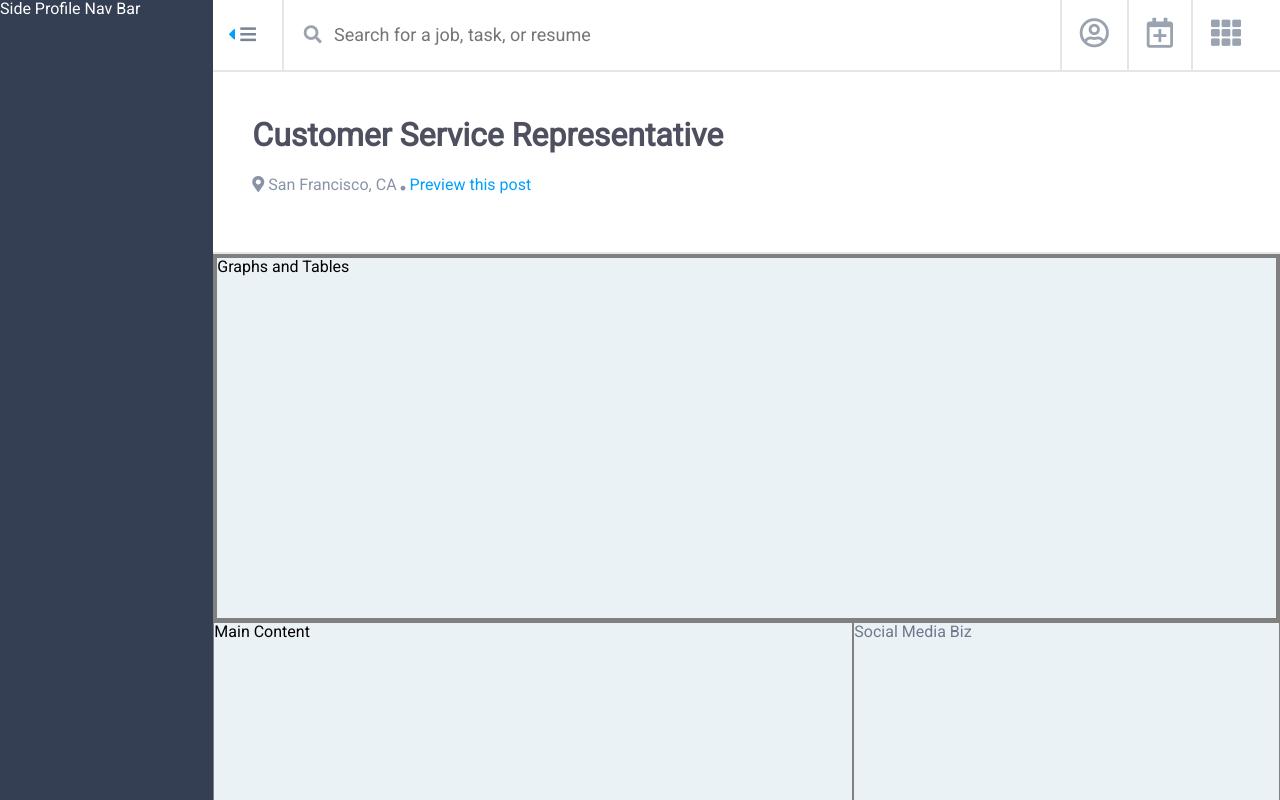
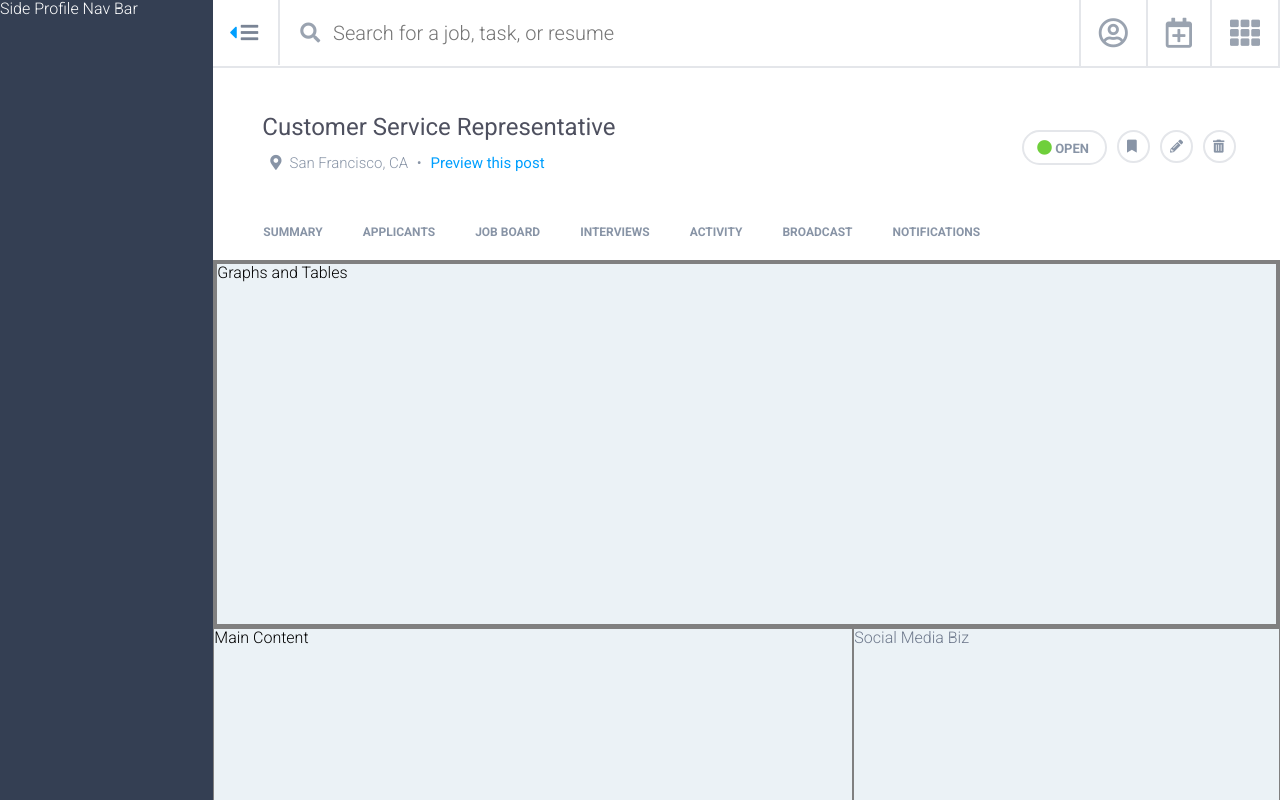
Before and after one commit to whitneyburton/wb-comp-challenge-2, a plain HTML site: page index.html in a window 1280 px wide. Shown: the top 800 px of the page. Drawn offline with Linux system fonts and the light colour scheme.

Commit message:
Add more structure and styling of nav and header

```diff
--- a/index.html
+++ b/index.html
@@ -3,54 +3,83 @@
 <html>
 <head>
   <title>Static Comp 2</title>
-  <link rel='stylesheet' href='styles.css'>
-  <link rel='stylesheet' href='normalize.css'>
-  <meta name='viewport' content='width=device-width, initial-scale=1'>
-  <link href='https://fonts.googleapis.com/css?family=Roboto' rel='stylesheet'>
-  <link rel='stylesheet' href='https://use.fontawesome.com/releases/v5.4.1/css/all.css' integrity='sha384-5sAR7xN1Nv6T6+dT2mhtzEpVJvfS3NScPQTrOxhwjIuvcA67KV2R5Jz6kr4abQsz' crossorigin='anonymous'>
+  <link rel="stylesheet" href="styles.css">
+  <link rel="stylesheet" href="normalize.css">
+  <meta name="viewport" content="width=device-width, initial-scale=1">
+  <link href="https://fonts.googleapis.com/css?family=Roboto:300,400,500,700,900" rel="stylesheet">
+  <link rel="stylesheet" href="https://use.fontawesome.com/releases/v5.4.1/css/all.css" integrity="sha384-5sAR7xN1Nv6T6+dT2mhtzEpVJvfS3NScPQTrOxhwjIuvcA67KV2R5Jz6kr4abQsz" crossorigin="anonymous">
 </head>
 
-<body class='container'>
+<body class="container">
 
-  <aside class='left-sidebar'>
+  <aside class="left-sidebar">
     Side Profile Nav Bar
   </aside>
 
 <!-- header search bar -->
-  <header>
-    <span id='expand'>
-      <i class='fas fa-caret-left'></i>
-      <i class='fas fa-bars'></i>
-    </span>
-    <span id='searchbar'>
-      <i class='fas fa-search'></i>
+  <nav>
+    <ul>
+      <li class="expand-carrot"><i class="fas fa-caret-left"></i></li>
+      <li class="expand-menu"><i class="fas fa-bars"></i></li>
+    </ul>
+    <span id="searchbar">
+      <i class="fas fa-search"></i>
       <input type=text placeholder="Search for a job, task, or resume">
     </span>
-      <span class='icon1'><i class='far fa-user-circle'></i></span>
-      <span class='icon2'><i class='far fa-calendar-plus'></i></span>
-      <span class='icon3'><i class='fas fa-th'></i></span>
-  </header>
-
-  <nav class='nav'>
-    <h1>Customer Service Representative</h1>
-    <article class='location-info'>
-      <i class="fas fa-map-marker-alt"></i>
-      <p class='city-info'>San Francisco, CA</p>
-      <i class="fas fa-circle"></i>
-      <p class='preview-link'>Preview this post</p>
-    </article>
+    <ul class="login-cal-nav">
+      <li class="login"><i class="far fa-user-circle"></i></li>
+      <li class="cal"><i class="far fa-calendar-plus"></i></li>
+      <li class="nav"><i class="fas fa-th"></i></li>
+    </ul>
   </nav>
 
+<!-- nav tabs -->
+  <div class="header-padding">
+    <header class="header">
+        <article class="job-info">
+          <h2>Customer Service Representative</h2>
+          <i class="fas fa-map-marker-alt"></i>
+          <p class="city-info">San Francisco, CA
+            <span class="bullet">&bull;</span></p>
+          <a class="preview-link" href="">Preview this post</a>
+        </article>
+        <article class="nav-buttons">
+          <section class="job-buttons open">
+            <i class="fas fa-circle"></i>
+            <span class="open-text">OPEN</span>
+          </section>
+          <section class="job-buttons bookmark">
+            <i class="fas fa-bookmark"></i>
+          </section>
+          <section class="job-buttons edit">
+            <i class="fas fa-pencil-alt"></i>
+          </section>
+          <section class="job-buttons delete">
+            <i class="fas fa-trash-alt"></i>
+          </section>
+        </article>
+      </header>
 
-  <article class='graphs'>
+      <ul class="nav-tabs">
+        <li class="summary-tab">SUMMARY</li>
+        <li class="applicants-tab">APPLICANTS</li>
+        <li class="job-board-tab">JOB BOARD</li>
+        <li class="interviews-tab">INTERVIEWS</li>
+        <li class="activity-tab">ACTIVITY</li>
+        <li class="broadcast-tab">BROADCAST</li>
+        <li class="notifications-tab">NOTIFICATIONS</li>
+      </ul>
+  </div>
+
+  <article class="graphs">
     Graphs and Tables
   </article>
 
-  <main class='main'>
+  <main class="main">
     Main Content
   </main>
 
-  <aside class='social-media'>
+  <aside class="social-media">
     Social Media Biz
   </aside>
 
--- a/styles.css
+++ b/styles.css
@@ -1,5 +1,6 @@
 * {
-  font-family: Roboto, sans serif;
+  font-family: Roboto, sans-serif;
+  font-weight: 300;
   margin: 0px;
   padding: 0px;
 }
@@ -17,30 +18,30 @@ aside.left-sidebar {
   grid-row: 1/6;
 }
 
-/* header search bar */
-header {
+/* nav search bar */
+nav {
   display: flex;
-  flex-direction: row;
-  align-content: space-between;
   border-bottom: 2px solid #e4e6ea;
   grid-column: 2/7;
-  grid-row: 1/3;
-  height: 70px;
+  height: 66px;
+  justify-content: space-between;
+  background-color: #FFF;
 }
 
-#expand {
-  width: 5%;
-  font-size: 18px;
-  color: #9aa3b0;
-  border-right: 2px solid #e4e6ea;
-  padding: 25px 0px 0px 15px;
+ul {
+  display: flex;
+}
+
+li.expand-carrot,
+li.expand-menu {
+  font-size: 20px;
 }
 
 #searchbar {
-  width: 69%;
-  font-size: 18px;
+  width: 100%;
+  font-size: 20px;
   color: #9aa3b0;
-  padding: 25px 20px;
+  padding: 22px 0px 0px 20px;
 }
 
 input {
@@ -51,32 +52,41 @@ input {
   padding-left: 8px;
 }
 
-.icon1,
-.icon2,
-.icon3 {
-  font-size: 30px;
-  border-left: 2px solid #e4e6ea
+ul.login-cal-nav {
+  display:flex;
+  list-style: none;
+  border-right: 2px solid #e4e6ea;
+
 }
 
-#expand:hover,
-.icon1:hover,
-.icon2:hover,
-.icon3:hover {
+li.expand-carrot, li.expand-menu,
+li.login, li.cal, li.nav {
+  display: inline-block;
+}
+
+li.login, li.cal, li.nav {
+  font-size: 30px;
+}
+
+.fa-user-circle:hover,
+.fa-calendar-plus:hover,
+.fa-th:hover,
+.fa-caret-left:hover,
+.fa-bars:hover {
+  color: #fff;
   background-color: #009ffe;
   cursor: pointer;
 }
 
-.fas:hover,
-.far:hover {
-  color: #fff;
-}
-
 .fa-caret-left {
   color: #009ffe;
+  padding: 23px 3px 22px 16px;
 }
 
 .fa-bars {
-  color: #7a8495
+  color: #7a8495;
+  padding: 23px 20px 22px 0px;
+  border-right: 2px solid #e4e6ea;
 }
 
 .fa-search {
@@ -88,22 +98,27 @@ input {
 .fa-th {
   color: #9aa3b0;
   padding: 18px;
+  border-left: 2px solid #e4e6ea;
 }
 
-/* page nav tabs */
-nav.nav {
+/* page header and tabs */
+div.header-padding {
+  margin: 10px;
   grid-column: 2/7;
-  height: 180px;
-  border-bottom: 2px solid #e4e6ea;
+
 }
 
-h1 {
-  color: #4e505f;
-  padding: 24px 0px 0px 39px;
+header.header {
+  display: flex;
+  justify-content: space-between;
+  height: 148px;
+  padding-left: 39px;
 }
 
-.location-info {
-  padding-left: 39px;
+h2 {
+  color: #4e505f;
+  padding: 36px 0px 12px 0px;
+  font-weight: 400;
 }
 
 .city-info,
@@ -111,20 +126,96 @@ h1 {
 .fa-circle {
   color: #8894a6;
   display: inline-block;
+  font-size: 15px;
+}
+
+.fa-map-marker-alt {
+  padding: 0px 4px 0px 8px;
 }
 
 .fa-circle {
   font-size: 5px;
 }
 
+.bullet {
+  padding: 0px 5px;
+}
+
 .preview-link {
   color:#009ffe;
-  display: inline-block;
+  text-decoration: none;
+  font-size: 15px;
+  font-weight: 400;
 }
+
+.nav-buttons {
+  display: flex;
+  margin: 52px 24px 0px 0px;
+}
+
+.job-buttons {
+  border: 2px solid #e4e6ea;
+  border-radius: 25px;
+  height: 15px;
+  padding: 8px;
+  margin: 0px 10px 0px 0px;
+  font-size: 13px;
+  width: 65px;
+}
+
+.fa-circle {
+  font-size: 15px;
+  color: #6fcf3b;
+  padding-left: 5px;
+}
+
+.open-text {
+  font-weight: 700;
+  color: #8894a6;
+}
+
+.bookmark,
+.edit,
+.delete {
+  border: 2px solid #e4e6ea;
+  border-radius: 100%;
+  height: 13px;
+  font-size: 13px;
+  color: #8894a6;
+  width: 13px;
+}
+
+.nav-tabs {
+  list-style: none;
+  color: #8894a6;
+}
+
+.summary-tab, .applicants-tab,
+.job-board-tab, .interviews-tab,
+.activity-tab, .broadcast-tab,
+.notifications-tab {
+  font-weight: 700;
+  font-size: 12px;
+  padding-right: 40px;
+  padding-bottom: 10px;
+}
+
+.summary-tab {
+  padding: 0px 40px 0px 40px;
+}
+
+.summary-tab:hover, .applicants-tab:hover,
+.job-board-tab:hover, .interviews-tab:hover,
+.activity-tab:hover, .broadcast-tab:hover,
+.notifications-tab:hover {
+  border-bottom: 3px solid #009ffe;
+}
+
 
 /* graphs and tables */
 article.graphs {
   background-color: #ebf2f6;
+  border-top: 2px solid #e4e6ea;
   border: solid, 4px, grey;
   grid-column: 2/7;
   height: 360px;
```
